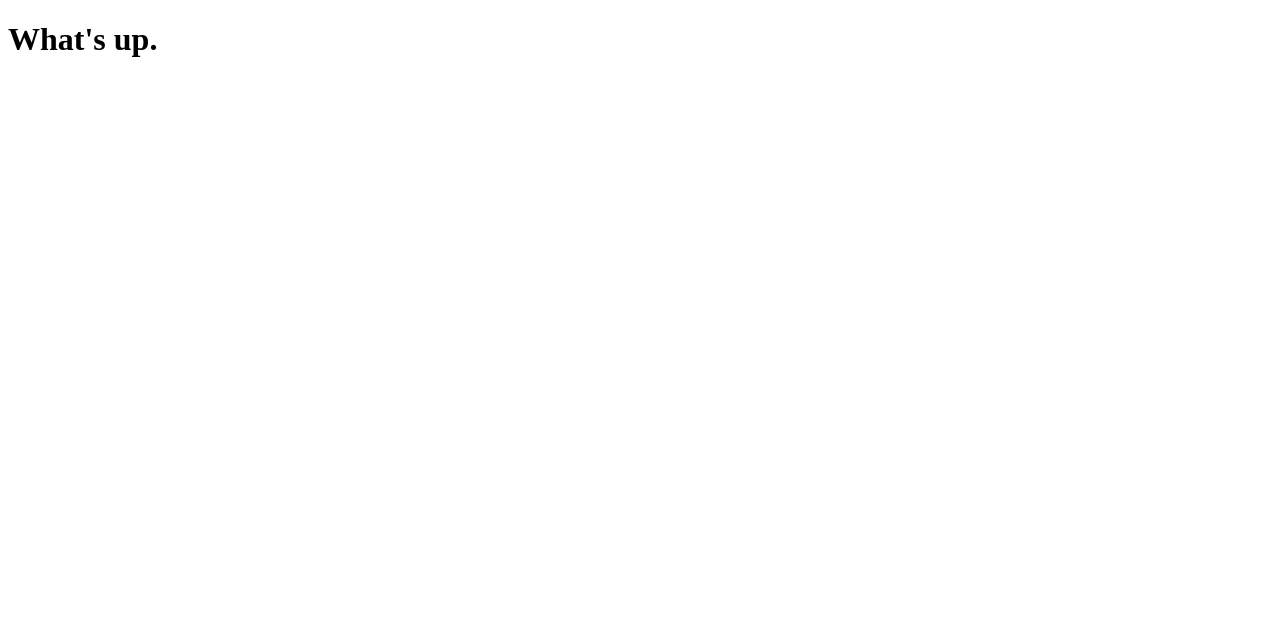
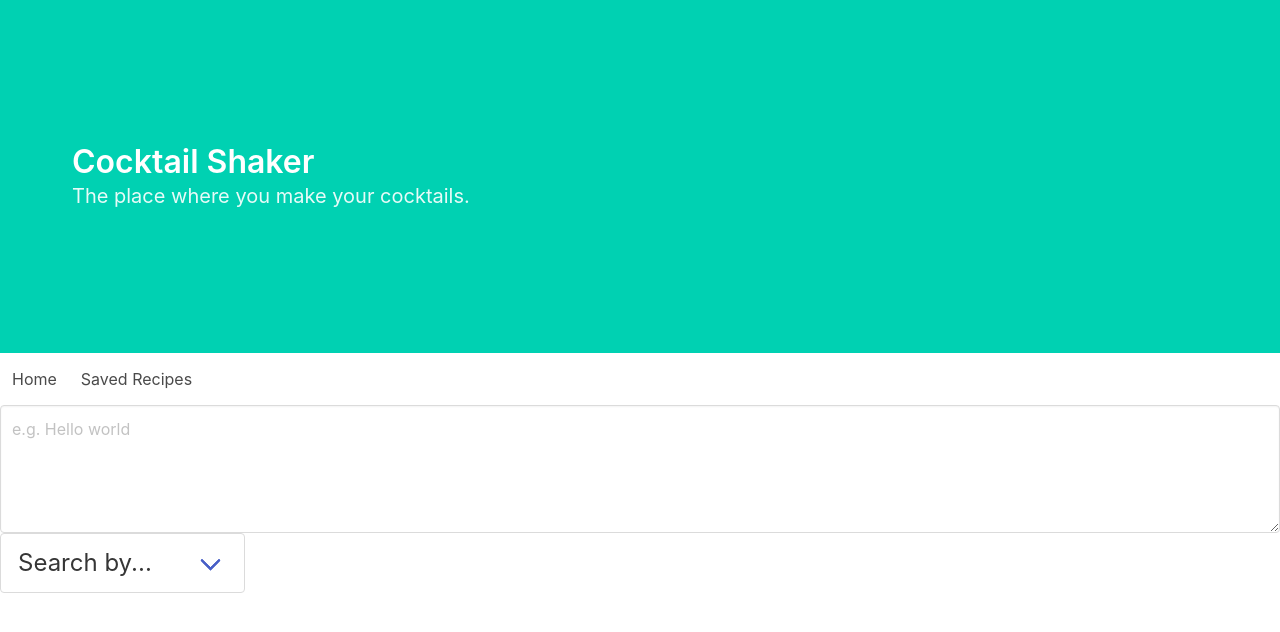
Before and after one commit to calebkw91/DecisiveKitchen, a plain HTML site: page index.html in a window 1280 px wide. Drawn offline with nearby package versions, Linux system fonts and the light colour scheme.

Commit message:
Added components to HTML file

```diff
--- a/index.html
+++ b/index.html
@@ -3,11 +3,62 @@
 <head>
     <meta charset="UTF-8">
     <meta name="viewport" content="width=device-width, initial-scale=1.0">
+
+    <link rel="stylesheet" href="https://cdn.jsdelivr.net/npm/bulma@0.9.1/css/bulma.min.css">
     <title>Cocktail Shaker</title>
 </head>
 <body>
-    <h1>
-        What's up.
-    </h1>
+
+    <section class="hero is-primary is-medium">
+        <div class="hero-body">
+          <div class="container">
+            <h1 class="title">
+              Cocktail Shaker
+            </h1>
+            <h3 class="subtitle">
+              The place where you make your cocktails.
+            </h3>
+          </div>
+        </div>
+      </section>
+
+    <nav class="navbar" role="navigation" aria-label="main navigation">
+        <div class="navbar-brand">
+
+
+          <a role="button" class="navbar-burger burger" aria-label="menu" aria-expanded="false" data-target="navbarBasicExample">
+            <span aria-hidden="true"></span>
+            <span aria-hidden="true"></span>
+            <span aria-hidden="true"></span>
+          </a>
+        </div>
+
+        <div id="navbarBasicExample" class="navbar-menu">
+          <div class="navbar-start">
+            <a class="navbar-item">
+              Home
+            </a>
+
+            <a class="navbar-item">
+              Saved Recipes
+            </a>
+
+        </div>
+      </nav>
+
+      <textarea class="textarea" placeholder="e.g. Hello world"></textarea>
+      <div class="select is-large">
+        <select>
+          <option>Search by...</option>
+          <option>Ingredients</option>
+          <option>Cocktail Name</option>
+          <option>Non-Alcoholic</option>
+          <option>Random</option>
+        </select>
+      </div>
+
+      <div id="placeholder"></div>
+
+
 </body>
 </html>
```
